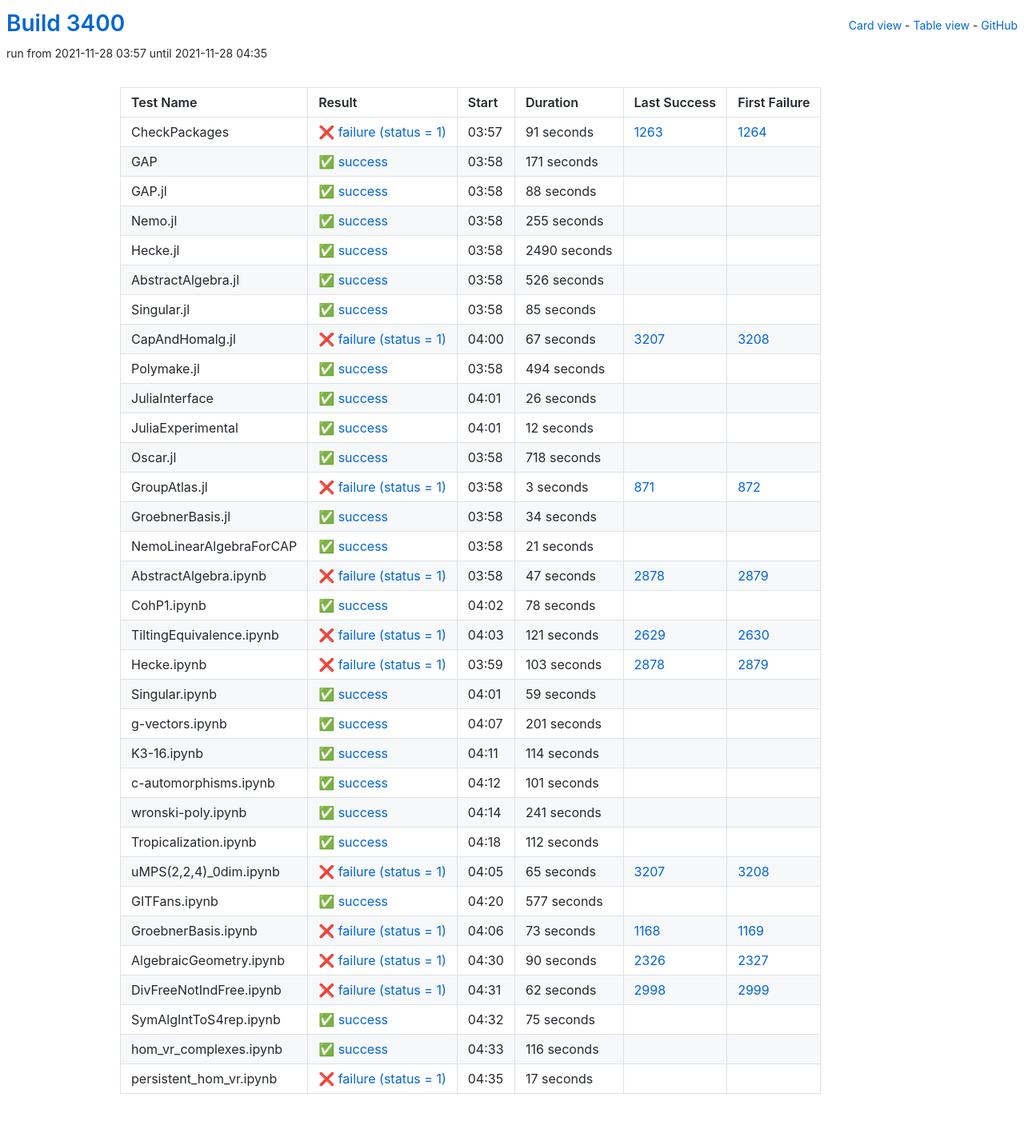
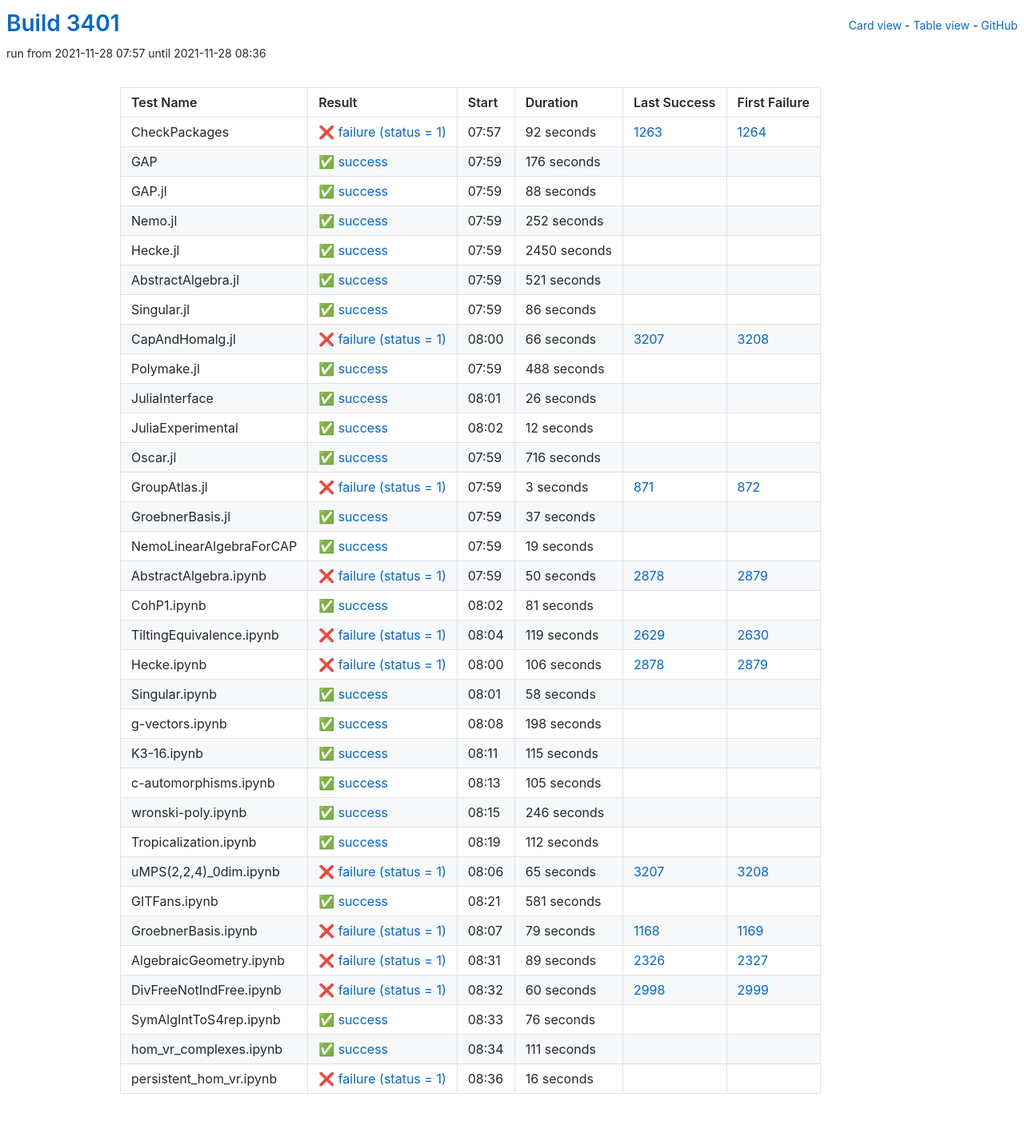
Before and after one commit to oscar-system/oscar-ci-status-stable, a Jekyll site: the page built from table.html, in a window 1280 px wide. Shown: the whole page at 80% size. Built offline with Jekyll 4.4.1, drawn with Linux system fonts in a browser that asks for light colours.

Commit message:
Build #3401

```diff
--- a/_data/ci.yml
+++ b/_data/ci.yml
@@ -1,6 +1,6 @@
 ---
-build: 3400
-build_url: https://oscarci.mathematik.uni-kl.de/job/oscar-stable/3400/
+build: 3401
+build_url: https://oscarci.mathematik.uni-kl.de/job/oscar-stable/3401/
 job: oscar-stable
 organization: oscar-system
 repo: oscar-ci-status-stable
@@ -8,32 +8,32 @@ repourl: https://github.com/oscar-system/oscar-ci-status-stable
 tests:
 - name: CheckPackages
   id: checkpackages
-  log: https://oscarci.mathematik.uni-kl.de/job/oscar-stable/3400/artifact/logs/build-3400/CheckPackages.log
-  start: 2021-11-28 03:57
+  log: https://oscarci.mathematik.uni-kl.de/job/oscar-stable/3401/artifact/logs/build-3401/CheckPackages.log
+  start: 2021-11-28 07:57
   success: false
   exitcode: 1
   status: failure
-  duration: 91
+  duration: 92
   last_success: 1263
   last_success_url: https://oscarci.mathematik.uni-kl.de/job/oscar-stable/1263/
   first_failure: 1264
   first_failure_url: https://oscarci.mathematik.uni-kl.de/job/oscar-stable/1264/
 - name: GAP
   id: gap
-  log: https://oscarci.mathematik.uni-kl.de/job/oscar-stable/3400/artifact/logs/build-3400/GAP.log
-  start: 2021-11-28 03:58
+  log: https://oscarci.mathematik.uni-kl.de/job/oscar-stable/3401/artifact/logs/build-3401/GAP.log
+  start: 2021-11-28 07:59
   success: true
   exitcode: 0
   status: success
-  duration: 171
+  duration: 176
   last_success: false
   last_success_url:
   first_failure: false
   first_failure_url:
 - name: GAP.jl
   id: gap-jl
-  log: https://oscarci.mathematik.uni-kl.de/job/oscar-stable/3400/artifact/logs/build-3400/GAP.jl.log
-  start: 2021-11-28 03:58
+  log: https://oscarci.mathematik.uni-kl.de/job/oscar-stable/3401/artifact/logs/build-3401/GAP.jl.log
+  start: 2021-11-28 07:59
   success: true
   exitcode: 0
   status: success
@@ -44,80 +44,80 @@ tests:
   first_failure_url:
 - name: Nemo.jl
   id: nemo-jl
-  log: https://oscarci.mathematik.uni-kl.de/job/oscar-stable/3400/artifact/logs/build-3400/Nemo.jl.log
-  start: 2021-11-28 03:58
+  log: https://oscarci.mathematik.uni-kl.de/job/oscar-stable/3401/artifact/logs/build-3401/Nemo.jl.log
+  start: 2021-11-28 07:59
   success: true
   exitcode: 0
   status: success
-  duration: 255
+  duration: 252
   last_success: false
   last_success_url:
   first_failure: false
   first_failure_url:
 - name: Hecke.jl
   id: hecke-jl
-  log: https://oscarci.mathematik.uni-kl.de/job/oscar-stable/3400/artifact/logs/build-3400/Hecke.jl.log
-  start: 2021-11-28 03:58
+  log: https://oscarci.mathematik.uni-kl.de/job/oscar-stable/3401/artifact/logs/build-3401/Hecke.jl.log
+  start: 2021-11-28 07:59
   success: true
   exitcode: 0
   status: success
-  duration: 2490
+  duration: 2450
   last_success: false
   last_success_url:
   first_failure: false
   first_failure_url:
 - name: AbstractAlgebra.jl
   id: abstractalgebra-jl
-  log: https://oscarci.mathematik.uni-kl.de/job/oscar-stable/3400/artifact/logs/build-3400/AbstractAlgebra.jl.log
-  start: 2021-11-28 03:58
+  log: https://oscarci.mathematik.uni-kl.de/job/oscar-stable/3401/artifact/logs/build-3401/AbstractAlgebra.jl.log
+  start: 2021-11-28 07:59
   success: true
   exitcode: 0
   status: success
-  duration: 526
+  duration: 521
   last_success: false
   last_success_url:
   first_failure: false
   first_failure_url:
 - name: Singular.jl
   id: singular-jl
-  log: https://oscarci.mathematik.uni-kl.de/job/oscar-stable/3400/artifact/logs/build-3400/Singular.jl.log
-  start: 2021-11-28 03:58
+  log: https://oscarci.mathematik.uni-kl.de/job/oscar-stable/3401/artifact/logs/build-3401/Singular.jl.log
+  start: 2021-11-28 07:59
   success: true
   exitcode: 0
   status: success
-  duration: 85
+  duration: 86
   last_success: false
   last_success_url:
   first_failure: false
   first_failure_url:
 - name: CapAndHomalg.jl
   id: capandhomalg-jl
-  log: https://oscarci.mathematik.uni-kl.de/job/oscar-stable/3400/artifact/logs/build-3400/CapAndHomalg.jl.log
-  start: 2021-11-28 04:00
+  log: https://oscarci.mathematik.uni-kl.de/job/oscar-stable/3401/artifact/logs/build-3401/CapAndHomalg.jl.log
+  start: 2021-11-28 08:00
   success: false
   exitcode: 1
   status: failure
-  duration: 67
+  duration: 66
   last_success: 3207
   last_success_url: https://oscarci.mathematik.uni-kl.de/job/oscar-stable/3207/
   first_failure: 3208
   first_failure_url: https://oscarci.mathematik.uni-kl.de/job/oscar-stable/3208/
 - name: Polymake.jl
   id: polymake-jl
-  log: https://oscarci.mathematik.uni-kl.de/job/oscar-stable/3400/artifact/logs/build-3400/Polymake.jl.log
-  start: 2021-11-28 03:58
+  log: https://oscarci.mathematik.uni-kl.de/job/oscar-stable/3401/artifact/logs/build-3401/Polymake.jl.log
+  start: 2021-11-28 07:59
   success: true
   exitcode: 0
   status: success
-  duration: 494
+  duration: 488
   last_success: false
   last_success_url:
   first_failure: false
   first_failure_url:
 - name: JuliaInterface
   id: juliainterface
-  log: https://oscarci.mathematik.uni-kl.de/job/oscar-stable/3400/artifact/logs/build-3400/JuliaInterface.log
-  start: 2021-11-28 04:01
+  log: https://oscarci.mathematik.uni-kl.de/job/oscar-stable/3401/artifact/logs/build-3401/JuliaInterface.log
+  start: 2021-11-28 08:01
   success: true
   exitcode: 0
   status: success
@@ -128,8 +128,8 @@ tests:
   first_failure_url:
 - name: JuliaExperimental
   id: juliaexperimental
-  log: https://oscarci.mathematik.uni-kl.de/job/oscar-stable/3400/artifact/logs/build-3400/JuliaExperimental.log
-  start: 2021-11-28 04:01
+  log: https://oscarci.mathematik.uni-kl.de/job/oscar-stable/3401/artifact/logs/build-3401/JuliaExperimental.log
+  start: 2021-11-28 08:02
   success: true
   exitcode: 0
   status: success
@@ -140,20 +140,20 @@ tests:
   first_failure_url:
 - name: Oscar.jl
   id: oscar-jl
-  log: https://oscarci.mathematik.uni-kl.de/job/oscar-stable/3400/artifact/logs/build-3400/Oscar.jl.log
-  start: 2021-11-28 03:58
+  log: https://oscarci.mathematik.uni-kl.de/job/oscar-stable/3401/artifact/logs/build-3401/Oscar.jl.log
+  start: 2021-11-28 07:59
   success: true
   exitcode: 0
   status: success
-  duration: 718
+  duration: 716
   last_success: false
   last_success_url:
   first_failure: false
   first_failure_url:
 - name: GroupAtlas.jl
   id: groupatlas-jl
-  log: https://oscarci.mathematik.uni-kl.de/job/oscar-stable/3400/artifact/logs/build-3400/GroupAtlas.jl.log
-  start: 2021-11-28 03:58
+  log: https://oscarci.mathematik.uni-kl.de/job/oscar-stable/3401/artifact/logs/build-3401/GroupAtlas.jl.log
+  start: 2021-11-28 07:59
   success: false
   exitcode: 1
   status: failure
@@ -164,140 +164,140 @@ tests:
   first_failure_url: https://oscarci.mathematik.uni-kl.de/job/oscar-stable/872/
 - name: GroebnerBasis.jl
   id: groebnerbasis-jl
-  log: https://oscarci.mathematik.uni-kl.de/job/oscar-stable/3400/artifact/logs/build-3400/GroebnerBasis.jl.log
-  start: 2021-11-28 03:58
+  log: https://oscarci.mathematik.uni-kl.de/job/oscar-stable/3401/artifact/logs/build-3401/GroebnerBasis.jl.log
+  start: 2021-11-28 07:59
   success: true
   exitcode: 0
   status: success
-  duration: 34
+  duration: 37
   last_success: false
   last_success_url:
   first_failure: false
   first_failure_url:
 - name: NemoLinearAlgebraForCAP
   id: nemolinearalgebraforcap
-  log: https://oscarci.mathematik.uni-kl.de/job/oscar-stable/3400/artifact/logs/build-3400/NemoLinearAlgebraForCAP.log
-  start: 2021-11-28 03:58
+  log: https://oscarci.mathematik.uni-kl.de/job/oscar-stable/3401/artifact/logs/build-3401/NemoLinearAlgebraForCAP.log
+  start: 2021-11-28 07:59
   success: true
   exitcode: 0
   status: success
-  duration: 21
+  duration: 19
   last_success: false
   last_success_url:
   first_failure: false
   first_failure_url:
 - name: AbstractAlgebra.ipynb
   id: abstractalgebra-ipynb
-  log: https://oscarci.mathematik.uni-kl.de/job/oscar-stable/3400/artifact/logs/build-3400/AbstractAlgebra.ipynb.log
-  start: 2021-11-28 03:58
+  log: https://oscarci.mathematik.uni-kl.de/job/oscar-stable/3401/artifact/logs/build-3401/AbstractAlgebra.ipynb.log
+  start: 2021-11-28 07:59
   success: false
   exitcode: 1
   status: failure
-  duration: 47
+  duration: 50
   last_success: 2878
   last_success_url: https://oscarci.mathematik.uni-kl.de/job/oscar-stable/2878/
   first_failure: 2879
   first_failure_url: https://oscarci.mathematik.uni-kl.de/job/oscar-stable/2879/
 - name: CohP1.ipynb
   id: cohp1-ipynb
-  log: https://oscarci.mathematik.uni-kl.de/job/oscar-stable/3400/artifact/logs/build-3400/CohP1.ipynb.log
-  start: 2021-11-28 04:02
+  log: https://oscarci.mathematik.uni-kl.de/job/oscar-stable/3401/artifact/logs/build-3401/CohP1.ipynb.log
+  start: 2021-11-28 08:02
   success: true
   exitcode: 0
   status: success
-  duration: 78
+  duration: 81
   last_success: false
   last_success_url:
   first_failure: false
   first_failure_url:
 - name: TiltingEquivalence.ipynb
   id: tiltingequivalence-ipynb
-  log: https://oscarci.mathematik.uni-kl.de/job/oscar-stable/3400/artifact/logs/build-3400/TiltingEquivalence.ipynb.log
-  start: 2021-11-28 04:03
+  log: https://oscarci.mathematik.uni-kl.de/job/oscar-stable/3401/artifact/logs/build-3401/TiltingEquivalence.ipynb.log
+  start: 2021-11-28 08:04
   success: false
   exitcode: 1
   status: failure
-  duration: 121
+  duration: 119
   last_success: 2629
   last_success_url: https://oscarci.mathematik.uni-kl.de/job/oscar-stable/2629/
   first_failure: 2630
   first_failure_url: https://oscarci.mathematik.uni-kl.de/job/oscar-stable/2630/
 - name: Hecke.ipynb
   id: hecke-ipynb
-  log: https://oscarci.mathematik.uni-kl.de/job/oscar-stable/3400/artifact/logs/build-3400/Hecke.ipynb.log
-  start: 2021-11-28 03:59
+  log: https://oscarci.mathematik.uni-kl.de/job/oscar-stable/3401/artifact/logs/build-3401/Hecke.ipynb.log
+  start: 2021-11-28 08:00
   success: false
   exitcode: 1
   status: failure
-  duration: 103
+  duration: 106
   last_success: 2878
   last_success_url: https://oscarci.mathematik.uni-kl.de/job/oscar-stable/2878/
   first_failure: 2879
   first_failure_url: https://oscarci.mathematik.uni-kl.de/job/oscar-stable/2879/
 - name: Singular.ipynb
   id: singular-ipynb
-  log: https://oscarci.mathematik.uni-kl.de/job/oscar-stable/3400/artifact/logs/build-3400/Singular.ipynb.log
-  start: 2021-11-28 04:01
+  log: https://oscarci.mathematik.uni-kl.de/job/oscar-stable/3401/artifact/logs/build-3401/Singular.ipynb.log
+  start: 2021-11-28 08:01
   success: true
   exitcode: 0
   status: success
-  duration: 59
+  duration: 58
   last_success: false
   last_success_url:
   first_failure: false
   first_failure_url:
 - name: g-vectors.ipynb
   id: g-vectors-ipynb
-  log: https://oscarci.mathematik.uni-kl.de/job/oscar-stable/3400/artifact/logs/build-3400/g-vectors.ipynb.log
-  start: 2021-11-28 04:07
+  log: https://oscarci.mathematik.uni-kl.de/job/oscar-stable/3401/artifact/logs/build-3401/g-vectors.ipynb.log
+  start: 2021-11-28 08:08
   success: true
   exitcode: 0
   status: success
-  duration: 201
+  duration: 198
   last_success: false
   last_success_url:
   first_failure: false
   first_failure_url:
 - name: K3-16.ipynb
   id: k3-16-ipynb
-  log: https://oscarci.mathematik.uni-kl.de/job/oscar-stable/3400/artifact/logs/build-3400/K3-16.ipynb.log
-  start: 2021-11-28 04:11
+  log: https://oscarci.mathematik.uni-kl.de/job/oscar-stable/3401/artifact/logs/build-3401/K3-16.ipynb.log
+  start: 2021-11-28 08:11
   success: true
   exitcode: 0
   status: success
-  duration: 114
+  duration: 115
   last_success: false
   last_success_url:
   first_failure: false
   first_failure_url:
 - name: c-automorphisms.ipynb
   id: c-automorphisms-ipynb
-  log: https://oscarci.mathematik.uni-kl.de/job/oscar-stable/3400/artifact/logs/build-3400/c-automorphisms.ipynb.log
-  start: 2021-11-28 04:12
+  log: https://oscarci.mathematik.uni-kl.de/job/oscar-stable/3401/artifact/logs/build-3401/c-automorphisms.ipynb.log
+  start: 2021-11-28 08:13
   success: true
   exitcode: 0
   status: success
-  duration: 101
+  duration: 105
   last_success: false
   last_success_url:
   first_failure: false
   first_failure_url:
 - name: wronski-poly.ipynb
   id: wronski-poly-ipynb
-  log: https://oscarci.mathematik.uni-kl.de/job/oscar-stable/3400/artifact/logs/build-3400/wronski-poly.ipynb.log
-  start: 2021-11-28 04:14
+  log: https://oscarci.mathematik.uni-kl.de/job/oscar-stable/3401/artifact/logs/build-3401/wronski-poly.ipynb.log
+  start: 2021-11-28 08:15
   success: true
   exitcode: 0
   status: success
-  duration: 241
+  duration: 246
   last_success: false
   last_success_url:
   first_failure: false
   first_failure_url:
 - name: Tropicalization.ipynb
   id: tropicalization-ipynb
-  log: https://oscarci.mathematik.uni-kl.de/job/oscar-stable/3400/artifact/logs/build-3400/Tropicalization.ipynb.log
-  start: 2021-11-28 04:18
+  log: https://oscarci.mathematik.uni-kl.de/job/oscar-stable/3401/artifact/logs/build-3401/Tropicalization.ipynb.log
+  start: 2021-11-28 08:19
   success: true
   exitcode: 0
   status: success
@@ -308,8 +308,8 @@ tests:
   first_failure_url:
 - name: uMPS(2,2,4)_0dim.ipynb
   id: umps-2-2-4-0dim-ipynb
-  log: https://oscarci.mathematik.uni-kl.de/job/oscar-stable/3400/artifact/logs/build-3400/uMPS-2-2-4-_0dim.ipynb.log
-  start: 2021-11-28 04:05
+  log: https://oscarci.mathematik.uni-kl.de/job/oscar-stable/3401/artifact/logs/build-3401/uMPS-2-2-4-_0dim.ipynb.log
+  start: 2021-11-28 08:06
   success: false
   exitcode: 1
   status: failure
@@ -320,84 +320,84 @@ tests:
   first_failure_url: https://oscarci.mathematik.uni-kl.de/job/oscar-stable/3208/
 - name: GITFans.ipynb
   id: gitfans-ipynb
-  log: https://oscarci.mathematik.uni-kl.de/job/oscar-stable/3400/artifact/logs/build-3400/GITFans.ipynb.log
-  start: 2021-11-28 04:20
+  log: https://oscarci.mathematik.uni-kl.de/job/oscar-stable/3401/artifact/logs/build-3401/GITFans.ipynb.log
+  start: 2021-11-28 08:21
   success: true
   exitcode: 0
   status: success
-  duration: 577
+  duration: 581
   last_success: false
   last_success_url:
   first_failure: false
   first_failure_url:
 - name: GroebnerBasis.ipynb
   id: groebnerbasis-ipynb
-  log: https://oscarci.mathematik.uni-kl.de/job/oscar-stable/3400/artifact/logs/build-3400/GroebnerBasis.ipynb.log
-  start: 2021-11-28 04:06
+  log: https://oscarci.mathematik.uni-kl.de/job/oscar-stable/3401/artifact/logs/build-3401/GroebnerBasis.ipynb.log
+  start: 2021-11-28 08:07
   success: false
   exitcode: 1
   status: failure
-  duration: 73
+  duration: 79
   last_success: 1168
   last_success_url: https://oscarci.mathematik.uni-kl.de/job/oscar-stable/1168/
   first_failure: 1169
   first_failure_url: https://oscarci.mathematik.uni-kl.de/job/oscar-stable/1169/
 - name: AlgebraicGeometry.ipynb
   id: algebraicgeometry-ipynb
-  log: https://oscarci.mathematik.uni-kl.de/job/oscar-stable/3400/artifact/logs/build-3400/AlgebraicGeometry.ipynb.log
-  start: 2021-11-28 04:30
+  log: https://oscarci.mathematik.uni-kl.de/job/oscar-stable/3401/artifact/logs/build-3401/AlgebraicGeometry.ipynb.log
+  start: 2021-11-28 08:31
   success: false
   exitcode: 1
   status: failure
-  duration: 90
+  duration: 89
   last_success: 2326
   last_success_url: https://oscarci.mathematik.uni-kl.de/job/oscar-stable/2326/
   first_failure: 2327
   first_failure_url: https://oscarci.mathematik.uni-kl.de/job/oscar-stable/2327/
 - name: DivFreeNotIndFree.ipynb
   id: divfreenotindfree-ipynb
-  log: https://oscarci.mathematik.uni-kl.de/job/oscar-stable/3400/artifact/logs/build-3400/DivFreeNotIndFree.ipynb.log
-  start: 2021-11-28 04:31
+  log: https://oscarci.mathematik.uni-kl.de/job/oscar-stable/3401/artifact/logs/build-3401/DivFreeNotIndFree.ipynb.log
+  start: 2021-11-28 08:32
   success: false
   exitcode: 1
   status: failure
-  duration: 62
+  duration: 60
   last_success: 2998
   last_success_url: https://oscarci.mathematik.uni-kl.de/job/oscar-stable/2998/
   first_failure: 2999
   first_failure_url: https://oscarci.mathematik.uni-kl.de/job/oscar-stable/2999/
 - name: SymAlgIntToS4rep.ipynb
   id: symalginttos4rep-ipynb
-  log: https://oscarci.mathematik.uni-kl.de/job/oscar-stable/3400/artifact/logs/build-3400/SymAlgIntToS4rep.ipynb.log
-  start: 2021-11-28 04:32
+  log: https://oscarci.mathematik.uni-kl.de/job/oscar-stable/3401/artifact/logs/build-3401/SymAlgIntToS4rep.ipynb.log
+  start: 2021-11-28 08:33
   success: true
   exitcode: 0
   status: success
-  duration: 75
+  duration: 76
   last_success: false
   last_success_url:
   first_failure: false
   first_failure_url:
 - name: hom_vr_complexes.ipynb
   id: hom-vr-complexes-ipynb
-  log: https://oscarci.mathematik.uni-kl.de/job/oscar-stable/3400/artifact/logs/build-3400/hom_vr_complexes.ipynb.log
-  start: 2021-11-28 04:33
+  log: https://oscarci.mathematik.uni-kl.de/job/oscar-stable/3401/artifact/logs/build-3401/hom_vr_complexes.ipynb.log
+  start: 2021-11-28 08:34
   success: true
   exitcode: 0
   status: success
-  duration: 116
+  duration: 111
   last_success: false
   last_success_url:
   first_failure: false
   first_failure_url:
 - name: persistent_hom_vr.ipynb
   id: persistent-hom-vr-ipynb
-  log: https://oscarci.mathematik.uni-kl.de/job/oscar-stable/3400/artifact/logs/build-3400/persistent_hom_vr.ipynb.log
-  start: 2021-11-28 04:35
+  log: https://oscarci.mathematik.uni-kl.de/job/oscar-stable/3401/artifact/logs/build-3401/persistent_hom_vr.ipynb.log
+  start: 2021-11-28 08:36
   success: false
   exitcode: 1
   status: failure
-  duration: 17
+  duration: 16
   last_success: false
   last_success_url:
   first_failure: false
```
Also changed, not shown: README.md.
